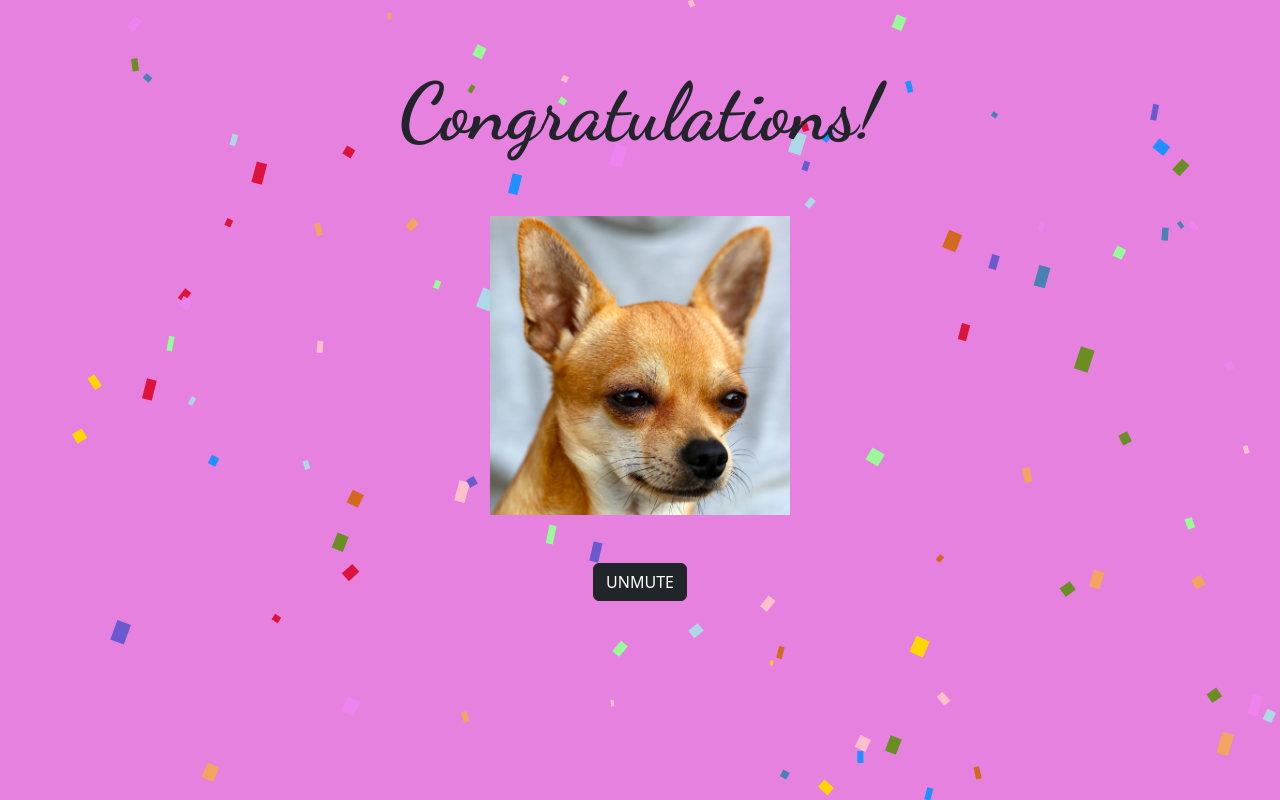
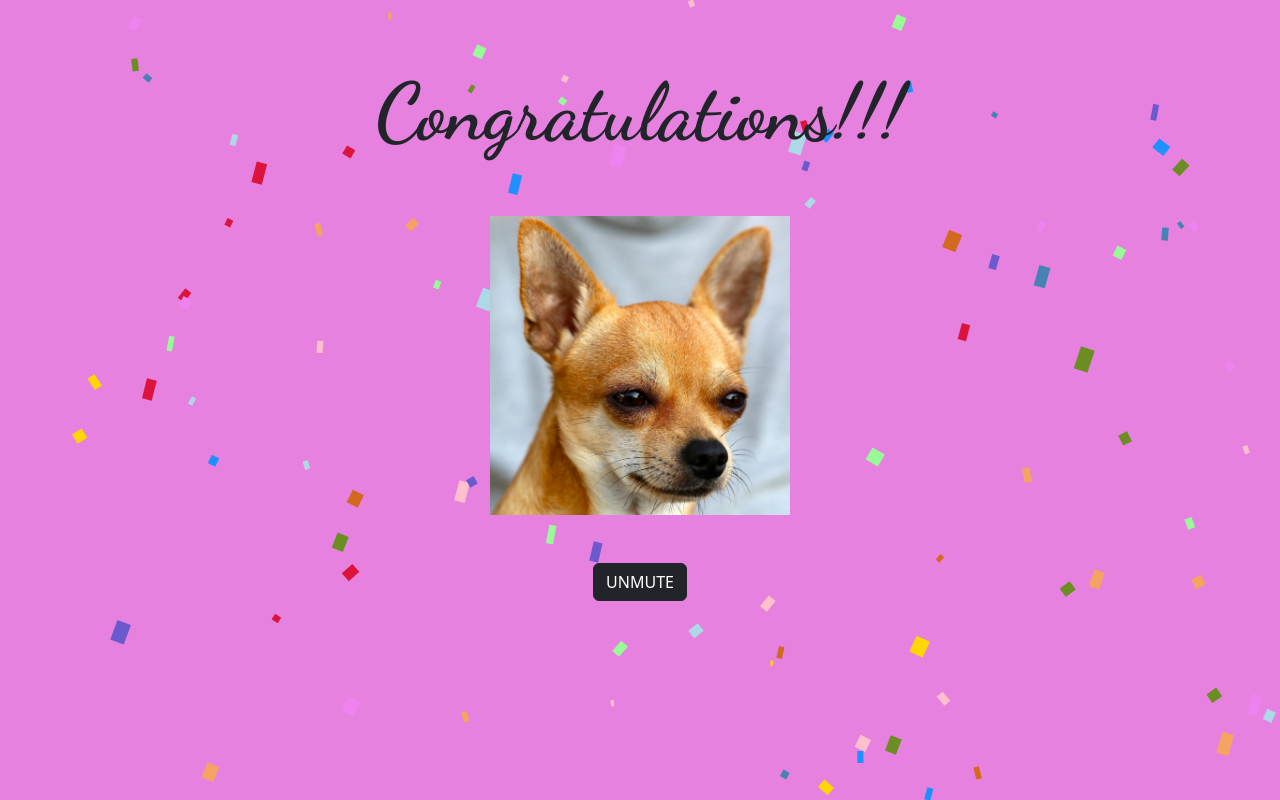
Before and after one commit to Loshen/chihuahua, a plain HTML site: page index.html in a window 1280 px wide. Drawn offline with nearby package versions, Linux system fonts and the light colour scheme.

Commit message:
Update index text

```diff
--- a/index.html
+++ b/index.html
@@ -13,7 +13,7 @@
 
     <div id="confetti">
         <div class="container mt-3 pt-5 pb-0 text-center">
-            <h1 class="display-1"><strong>Congratulations!</strong></h1>
+            <h1 class="display-1"><strong>Congratulations!!!</strong></h1>
         </div>
         <div class="container d-flex justify-content-center">
             <img class="img mt-5" src="chihuahua.jpg" alt="hehehe" style="max-width: 300px;">
```
